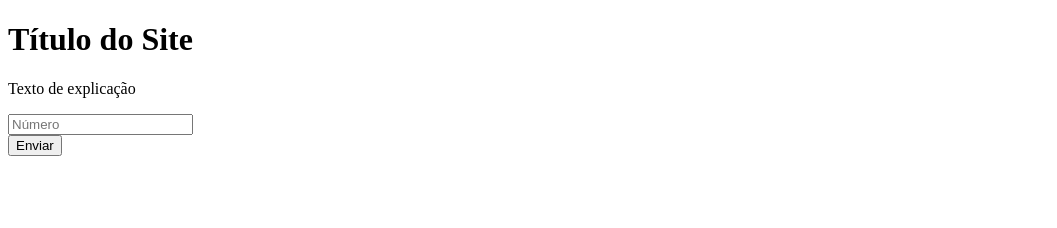
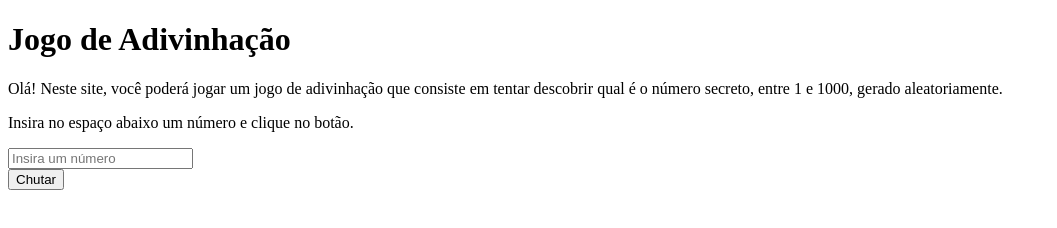
Before and after one commit to alysonfumagalli/jogo-de-adivinhar, a plain HTML site: page index.html in a window 1280 px wide. Shown: the whole page, without its empty margins (0-1057 px from the left). Drawn offline with Linux system fonts and the light colour scheme.

Commit message:
Update index.html

```diff
--- a/index.html
+++ b/index.html
@@ -7,9 +7,10 @@
     <title>Jogo de Adivinhação</title>
 </head>
 <body>
-    <h1>Título do Site</h1>
-    <p>Texto de explicação</p>
-    <input type="text" placeholder="Número"><br>
-    <button>Enviar</button>
+    <h1>Jogo de Adivinhação</h1>
+    <p>Olá! Neste site, você poderá jogar um jogo de adivinhação que consiste em tentar descobrir qual é o número secreto, entre 1 e 1000, gerado aleatoriamente.</p>
+    <p>Insira no espaço abaixo um número e clique no botão.</p>
+    <input type="number" placeholder="Insira um número"><br>
+    <button>Chutar</button>
 </body>
 </html>
```
